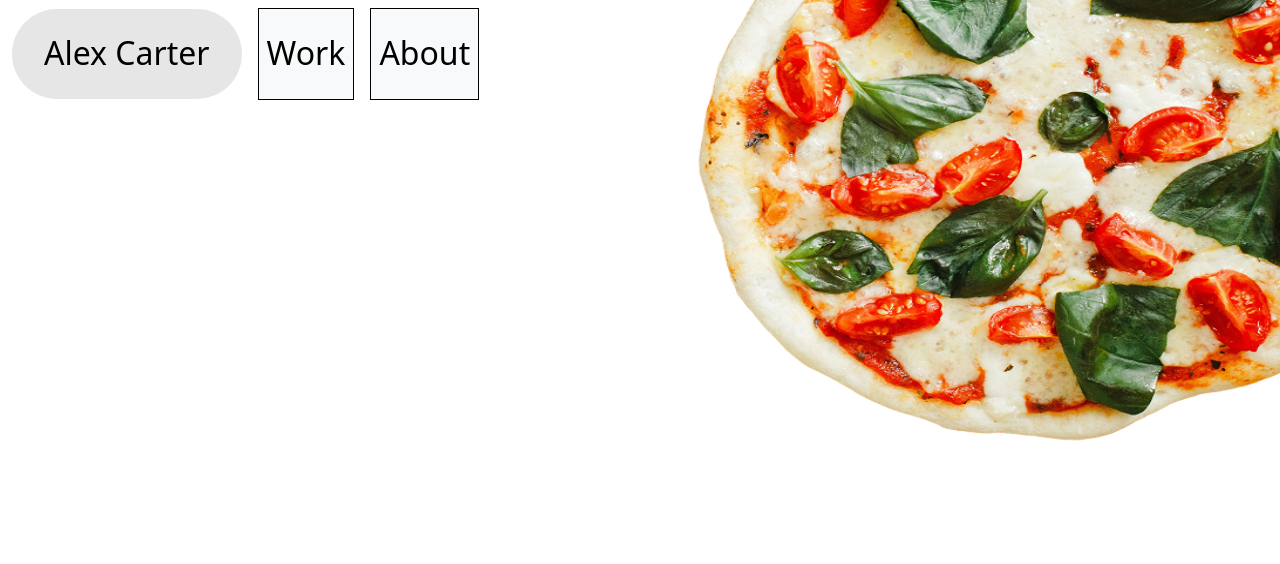
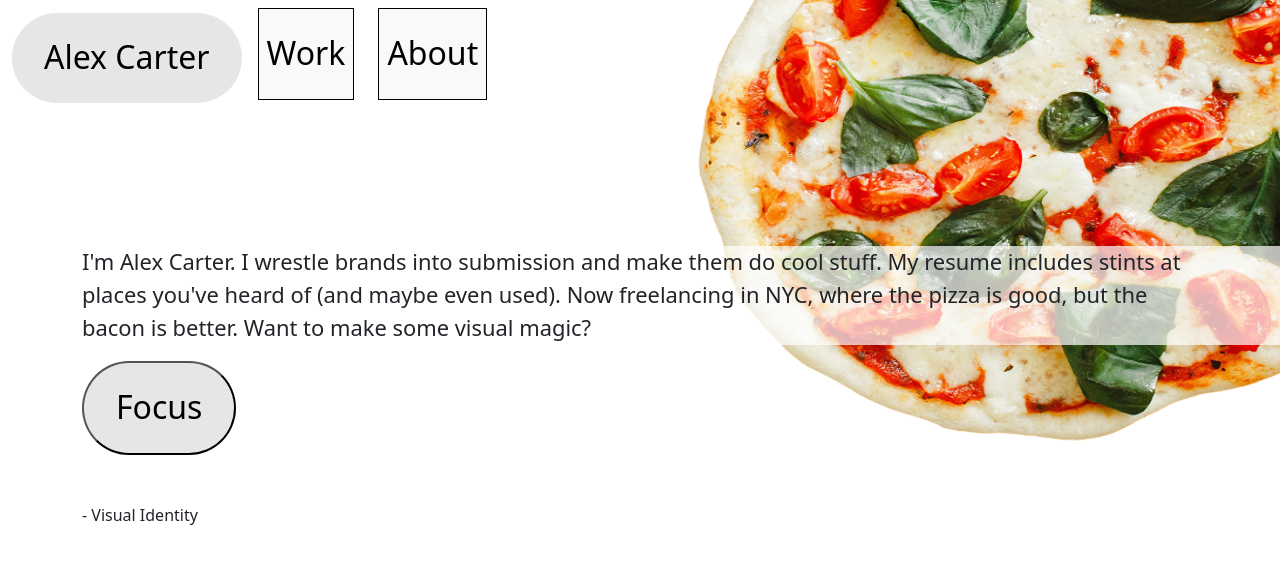
Before and after one commit to Arif-Umrani/alex-carter-design-branding, a website: page index.html in a window 1280 px wide. Drawn offline with nearby package versions, Linux system fonts and the light colour scheme.

Commit message:
add home page header  section mobile view

```diff
--- a/index.html
+++ b/index.html
@@ -7,8 +7,6 @@
   <title>Alex Carter - Design Brandings</title>
   <!-- Bootstrap NPM -->
   <link rel="stylesheet" href="node_modules/bootstrap/dist/css/bootstrap.css">
-  <!-- JavaScript NPM -->
-  <script src="node_modules/bootstrap/dist/js/bootstrap.bundle.js"></script>
   <!-- Stylesheet link Css -->
   <link rel="stylesheet" href="style.css">
 </head>
@@ -17,7 +15,8 @@
 
   <!-- Header Section -->
   <header>
-    <!-- Header Section - Top Right relative image -->
+
+    <!-- Header Section - Top Right Image -->
     <img src="assets/images/pizza.png" class="position-absolute top-0 end-0" alt="pizza img">
 
     <!-- Nav-bar -->
@@ -29,9 +28,10 @@
         Menu
       </button>
       <div class="collapse navbar-collapse" id="collapsibleNavbar">
-          <ul class="navbar-nav">
-            <li class="nav-item me-3">
-              <a class="nav-link white-btn" href="#">Work</a>
+        <div class="toggle-down-right justify-content-md-start">
+          <ul class="navbar-nav w-50">
+            <li class="nav-item">
+              <a class="nav-link white-btn mb-2 me-md-4 me-sm-0" href="#">Work</a>
             </li>
             <li class="nav-item">
               <a class="nav-link white-btn" href="#">About</a>
@@ -39,7 +39,37 @@
           </ul>
         </div>
       </div>
+    </div>
   </nav>
 </header>
+
+<!-- About Section -->
+<section class="about-section">
+  <div class="container">
+    <p>
+      I'm Alex Carter. I wrestle brands into submission and make them do cool stuff.
+      My resume includes stints at places you've heard of (and maybe even used).
+      Now freelancing in NYC, where the pizza is good, but the bacon is better.
+      Want to make some visual magic?
+    </p>
+  </div>
+</section>
+
+<!-- Focus Section -->
+<section class="focus-section">
+  <div class="container">
+    <button class="gray-pill mb-5">Focus</button>
+    <u class="list-unstyled text-decoration-none">
+      <li>
+        - Visual Identity
+      </li>
+    </ul>
+  </div>
+</section>
+
+
+<!-- JavaScript NPM -->
+<script src="node_modules/bootstrap/dist/js/bootstrap.bundle.js"></script>
 </body>
+
 </html>
--- a/style.scss
+++ b/style.scss
@@ -13,6 +13,7 @@ $lightGreen: #C2FBD1;
 $lightPurple: #D6DEFF;
 $lightOrange: #FFE0D6;
 $skinPink: #FFD6E4;
+$transparentBg: #FFFFFFB3;
 
 // Font Sizes
 $text32: 2rem;
@@ -22,6 +23,9 @@ $text22: 1.37rem;
 // Paddings
 $btn-paddings-lg: 20px 32px 22px;
 $btn-paddings-sm: 16px 24px 18px;
+$pbBottom-220: 220px;
+$pbBottom-130: 130px;
+
 
 // Mixins
 @mixin gray-pill {
@@ -43,10 +47,22 @@ body {
   position: relative;
 }
 
+// Header
+header {
+  padding-bottom: $pbBottom-220;
+}
+
 // Header Section - Top Right Image
 header img {
   width: 60vw;
   height: 390px;
+  z-index: -100;
+}
+
+// Button toggle-down set to right
+.toggle-down-right {
+  display: flex;
+  justify-content: end;
 }
 
 // Gray Button
@@ -69,6 +85,18 @@ header img {
   }
 }
 
+// About Section
+.about-section {
+  background-color: $transparentBg;
+  opacity: -100px;
+  p {
+    font-size: $text22;
+  }
+}
+
+
+
+
 // --->>DESKTOP TABLET VIEW <<----
 @media screen and (min-width: 768px) {
   .gray-pill {
@@ -89,9 +117,27 @@ header img {
     }
   }
 
+  // Header
+  header {
+    padding-bottom: $pbBottom-130;
+  }
+
   // Header Section Top Right Image
   header img {
     width: 50vw;
     height: 490px;
   }
+
+  // About Section
+  .about-section {
+    background-color: $transparentBg;
+    opacity: -100px;
+  }
+
+  .text-22 {
+    font-size: $text32;
+  }
+
+  // Focus Section
+
 }
```
Also changed, not shown: style.css, 2 other files. Lines whose indentation alone changed are shown as unchanged.
